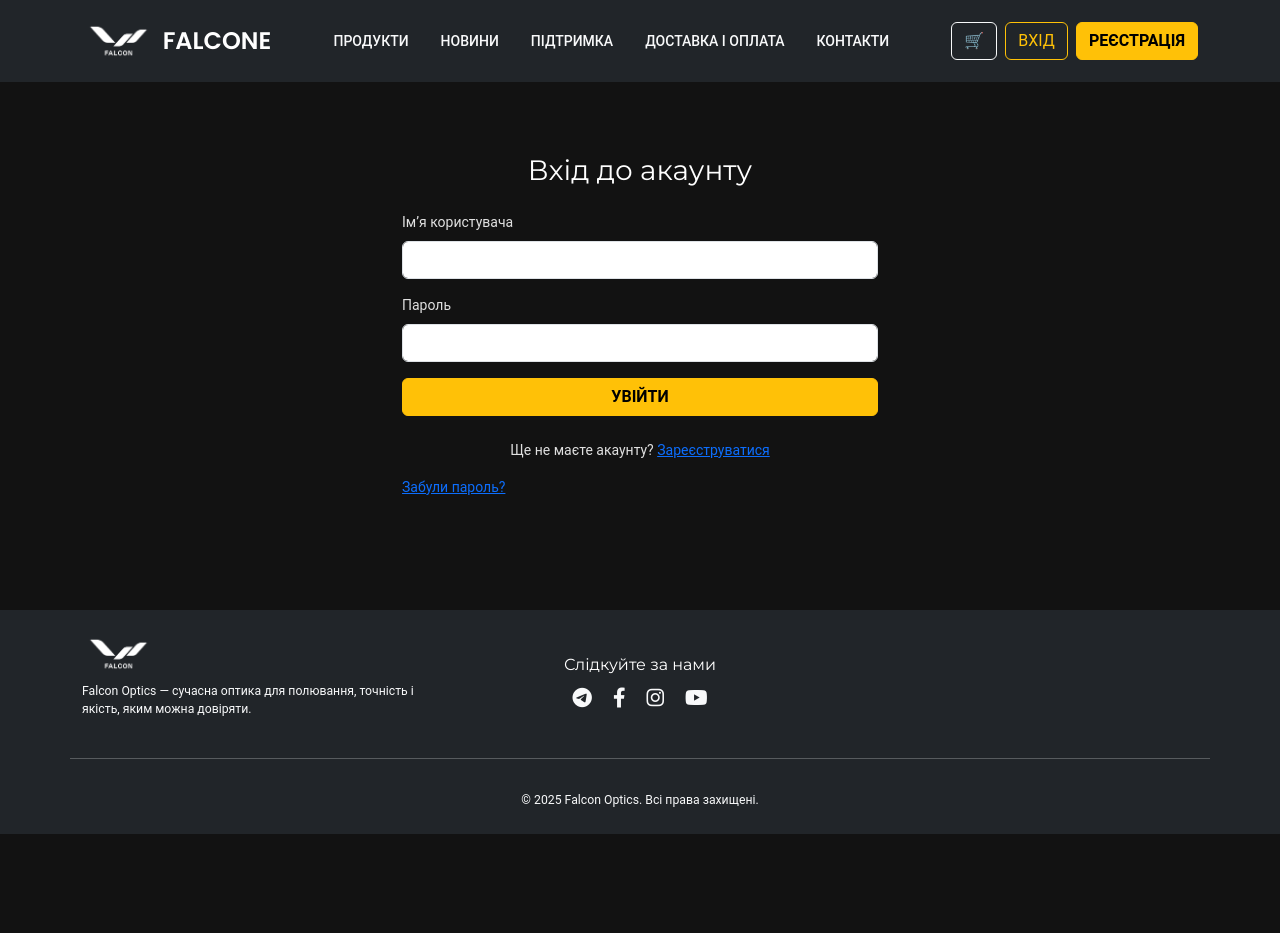
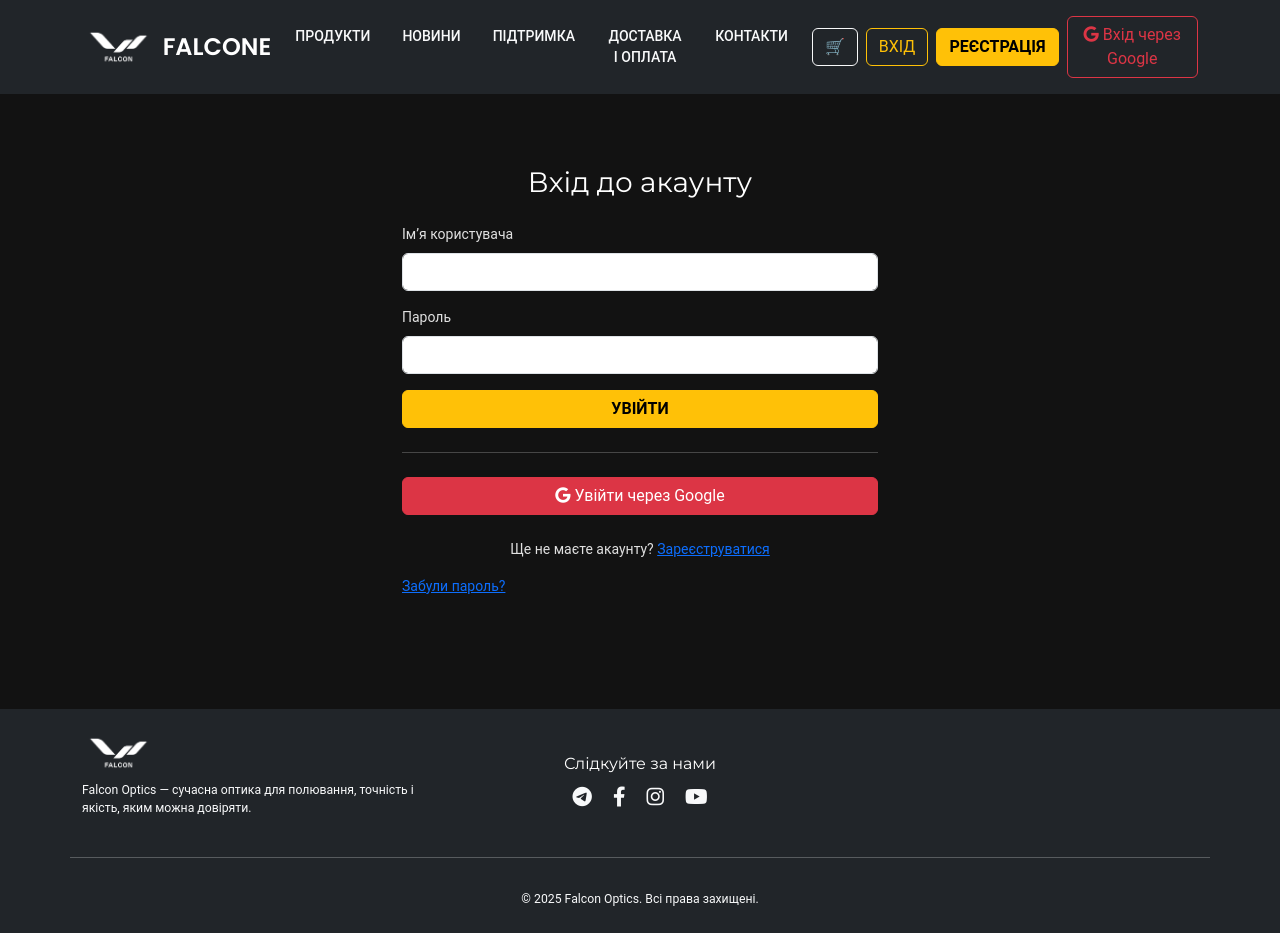
Before and after one commit to galatserega/falcon_prod, a Django app: page /accounts/login/ in a window 1280 px wide. Before the commit the page ends 834 px from the top, so only its background shows below. Run offline with Django 5.2, Linux system fonts and the light colour scheme; some libraries are stand-ins or nearby versions.

Commit message:
Added Google auth

```diff
--- a/accounts/templates/accounts/login.html
+++ b/accounts/templates/accounts/login.html
@@ -5,6 +5,7 @@
 {% block content %}
   <div class="container py-5" style="max-width: 500px;">
     <h2 class="mb-4 text-center">Вхід до акаунту</h2>
+
     <form method="post" novalidate>
       {% csrf_token %}
       <div class="mb-3">
@@ -17,11 +18,18 @@
       </div>
       <button type="submit" class="btn btn-primary w-100">Увійти</button>
     </form>
+
+    <hr class="my-4" />
+
+    <!-- 🔽 Вхід через Google -->
+    <a href="{% url 'social:begin' 'google-oauth2' %}?next={{ request.path }}" class="btn btn-danger w-100">
+      <i class="fa-brands fa-google"></i> Увійти через Google
+    </a>
+
     <p class="mt-4 text-center">
       Ще не маєте акаунту?
       <a href="{% url 'accounts:register' %}">Зареєструватися</a>
     </p>
     <p><a href="{% url 'accounts:password_reset' %}">Забули пароль?</a></p>
-
   </div>
 {% endblock %}
--- a/falcone_clone/urls.py
+++ b/falcone_clone/urls.py
@@ -59,6 +59,7 @@ urlpatterns = [
          name='password_reset_complete'),
     path('faq/', views.faq_view, name='faq'),
     path('delivery_payment/', views.delivery_payment, name='delivery_payment'),
+    path('oauth/', include('social_django.urls', namespace='social')),
     path('sitemap.xml', sitemap, {'sitemaps': sitemaps},
          name='django.contrib.sitemaps.views.sitemap'),
     path('robots.txt', views.robots_txt, name='robots_txt'),
--- a/main/templates/main/base.html
+++ b/main/templates/main/base.html
@@ -57,8 +57,12 @@
 
         <!-- Custom styles -->
         <link rel="stylesheet" href="{% static 'css/style.css' %}?v=2" />
-        <link rel="icon" href="/static/img/favicon.ico" type="image/x-icon">
-<link rel="shortcut icon" href="/static/img/favicon.ico" type="image/x-icon">
+        <link rel="icon" href="/static/img/favicon.ico" type="image/x-icon" />
+        <link
+            rel="shortcut icon"
+            href="/static/img/favicon.ico"
+            type="image/x-icon"
+        />
     </head>
     <body>
         {% if messages %}
@@ -127,7 +131,9 @@
                             >
                         </li>
                         <li class="nav-item">
-                            <a class="nav-link" href="{% url 'delivery_payment' %}"
+                            <a
+                                class="nav-link"
+                                href="{% url 'delivery_payment' %}"
                                 >Доставка і оплата</a
                             >
                         </li>
@@ -187,6 +193,14 @@
                             href="{% url 'accounts:register' %}"
                             >Реєстрація</a
                         >
+                        <!-- 🔽 Вхід через Google -->
+                        <a
+                            href="{% url 'social:begin' 'google-oauth2' %}?next={{ request.path }}"
+                            class="btn btn-outline-danger"
+                        >
+                            <i class="fa-brands fa-google"></i> Вхід через
+                            Google
+                        </a>
                         {% endif %}
                     </div>
                 </div>
```
Also changed, not shown: falcone_clone/settings/base.py (+15 -0 lines).
